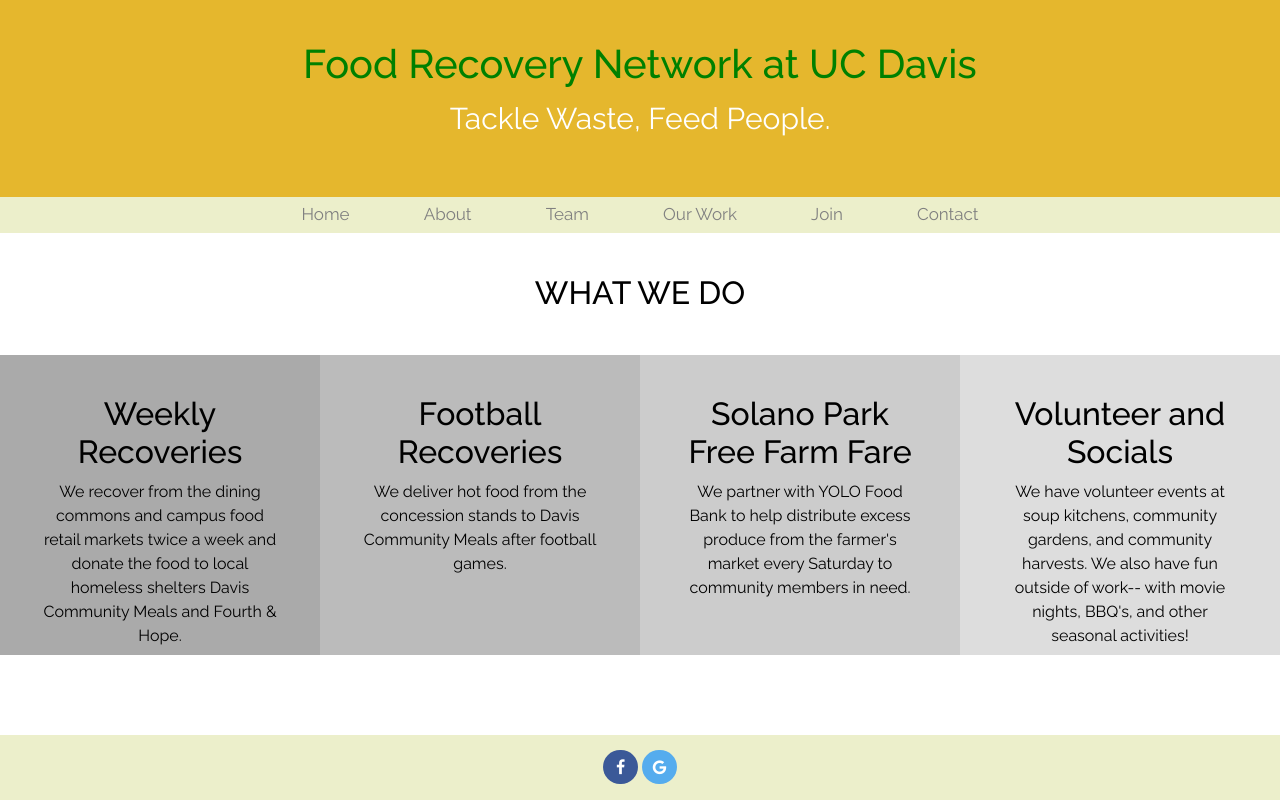
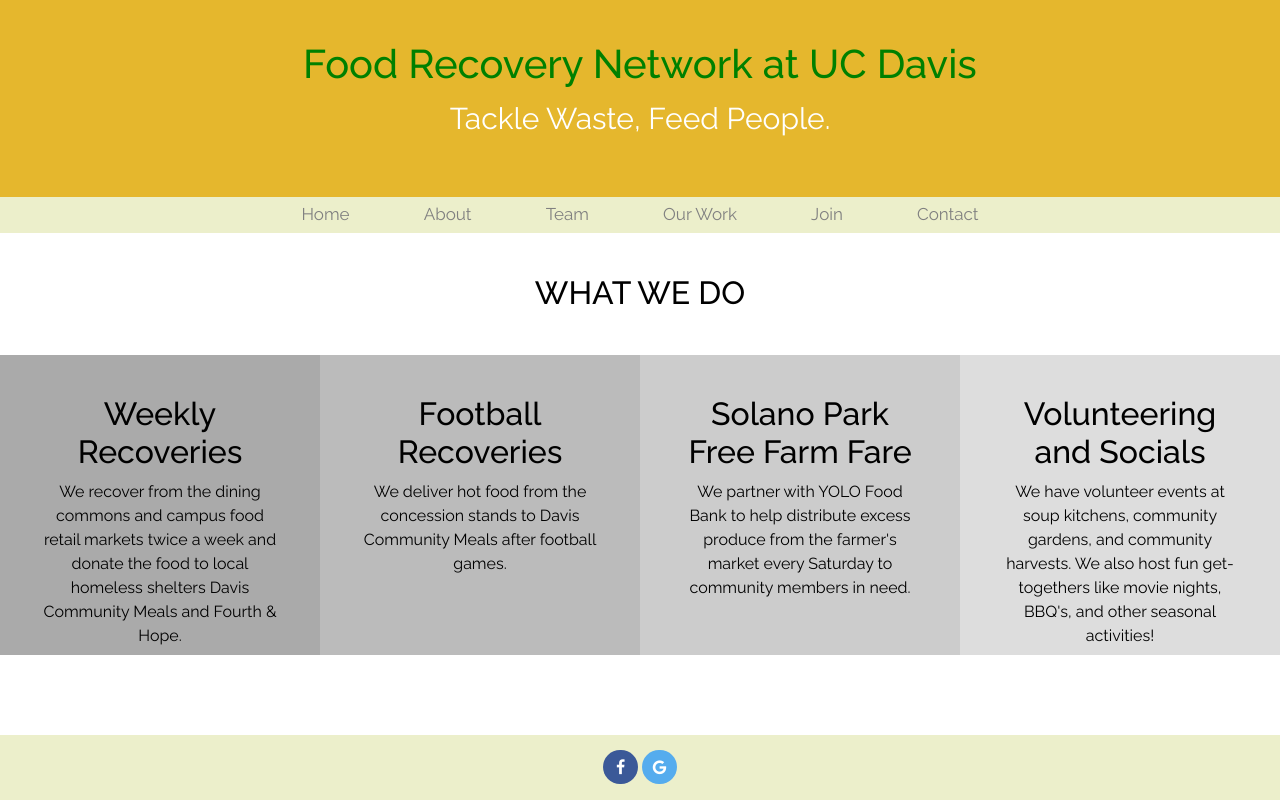
Before and after one commit to foodrecoverynetworkatucd/foodrecoverynetworkatucd.github.io, a plain HTML site: page work.html in a window 1280 px wide. Drawn offline with Linux system fonts and the light colour scheme; a script that the page names is missing.

Commit message:
edited blurb on work pg

```diff
--- a/work.html
+++ b/work.html
@@ -50,8 +50,8 @@
           <p> We partner with YOLO Food Bank to help distribute excess produce from the farmer's market every Saturday to community members in need.</p>
         </div>
         <div class="workColumn" style="background-color:#ddd;">
-          <h2>Volunteer and Socials</h2>
-          <p>We have volunteer events at soup kitchens, community gardens, and community harvests. We also have fun outside of work-- with movie nights, BBQ's, and other seasonal activities!</p>
+          <h2>Volunteering and Socials</h2>
+          <p>We have volunteer events at soup kitchens, community gardens, and community harvests. We also host fun get-togethers like movie nights, BBQ's, and other seasonal activities!</p>
         </div>
       </div>
     <div class="push"></div></div>
```
